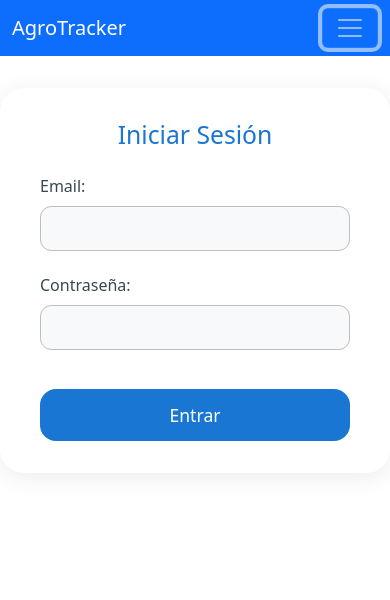
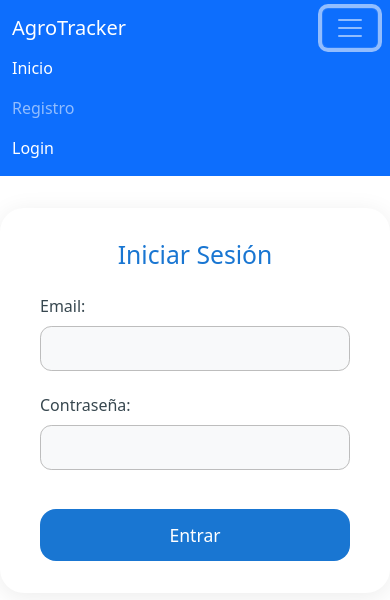
Before and after one commit to FelipeMaldonado10/agro-frontend, an Angular app: page /login in a window 390 px wide. Both pictures are taken after a click on the button "Toggle navigation". Shown: the top 600 px of the page. Built offline with nearby package versions, Linux system fonts and the light colour scheme.

Commit message:
Implement responsive navbar toggle without Bootstrap JS
Replaces Bootstrap's JS-based navbar toggling with Angular logic using a menuOpen variable. The navbar now opens and closes via Angular methods, ensuring the menu closes on navigation and logout for improved mobile usability.

```diff
--- a/src/app/navbar/navbar.component.html
+++ b/src/app/navbar/navbar.component.html
@@ -1,11 +1,10 @@
 <nav class="navbar navbar-expand-lg navbar-dark bg-primary">
   <div class="container-fluid">
     <a class="navbar-brand" routerLink="/">AgroTracker</a>
-    <button class="navbar-toggler" type="button" data-bs-toggle="collapse" data-bs-target="#navbarNav"
-      aria-controls="navbarNav" aria-expanded="false" aria-label="Toggle navigation">
+    <button class="navbar-toggler" type="button" (click)="toggleMenu()" aria-label="Toggle navigation">
       <span class="navbar-toggler-icon"></span>
     </button>
-    <div class="collapse navbar-collapse" id="navbarNav">
+    <div class="collapse navbar-collapse" [ngClass]="{ show: menuOpen }" id="navbarNav">
       <ul class="navbar-nav ms-auto">
         <li class="nav-item">
           <a class="nav-link" routerLink="/" routerLinkActive="active" (click)="closeNavbar()">Inicio</a>
--- a/src/app/navbar/navbar.component.ts
+++ b/src/app/navbar/navbar.component.ts
@@ -13,12 +13,14 @@ export class NavbarComponent {
   user: any;
   isLoggedIn = false;
   isSuperadmin = false;
+  menuOpen = false;
 
   constructor(private auth: AuthService, private router: Router) {
     this.updateUser();
     this.router.events.subscribe(event => {
       if (event instanceof NavigationEnd) {
         this.updateUser();
+        this.menuOpen = false; // Cierra el menú al navegar
       }
     });
   }
@@ -29,13 +31,18 @@ export class NavbarComponent {
     this.isSuperadmin = this.user?.rol === 'superadmin';
   }
 
+  toggleMenu() {
+    this.menuOpen = !this.menuOpen;
+  }
+
   closeNavbar() {
-    // Opcional: para cerrar el menú en móvil, si usas Bootstrap JS
+    this.menuOpen = false;
   }
 
   logout() {
     this.auth.logout();
     this.updateUser();
     this.router.navigate(['/login']);
+    this.menuOpen = false;
   }
 }
```
